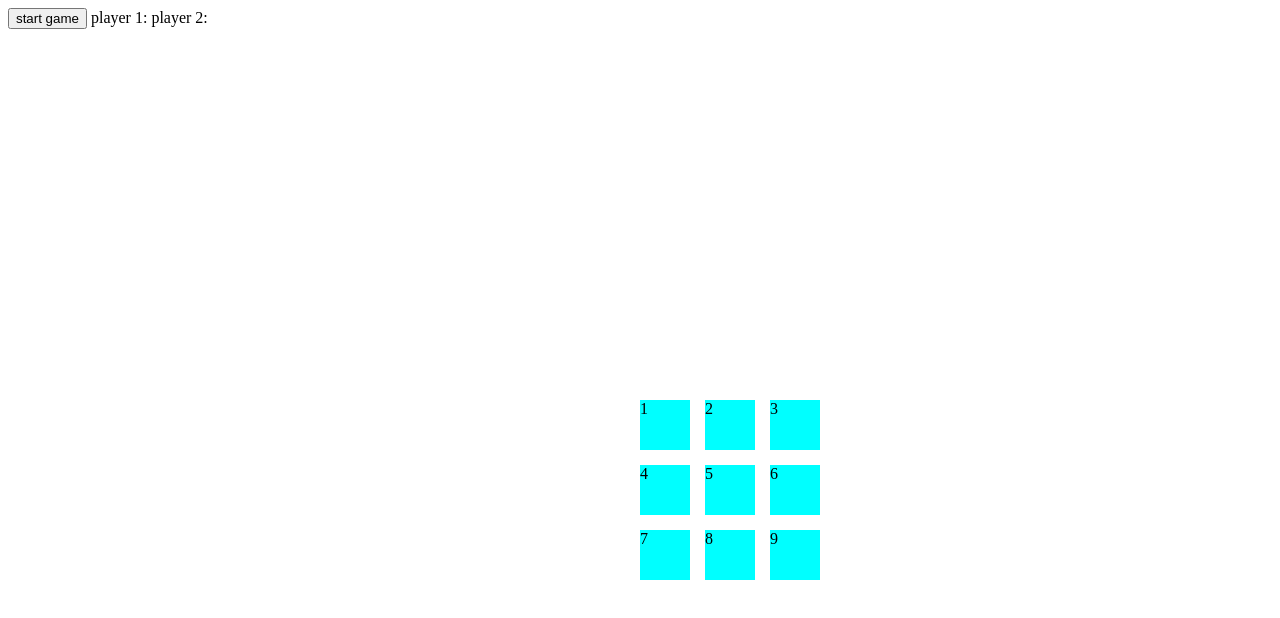
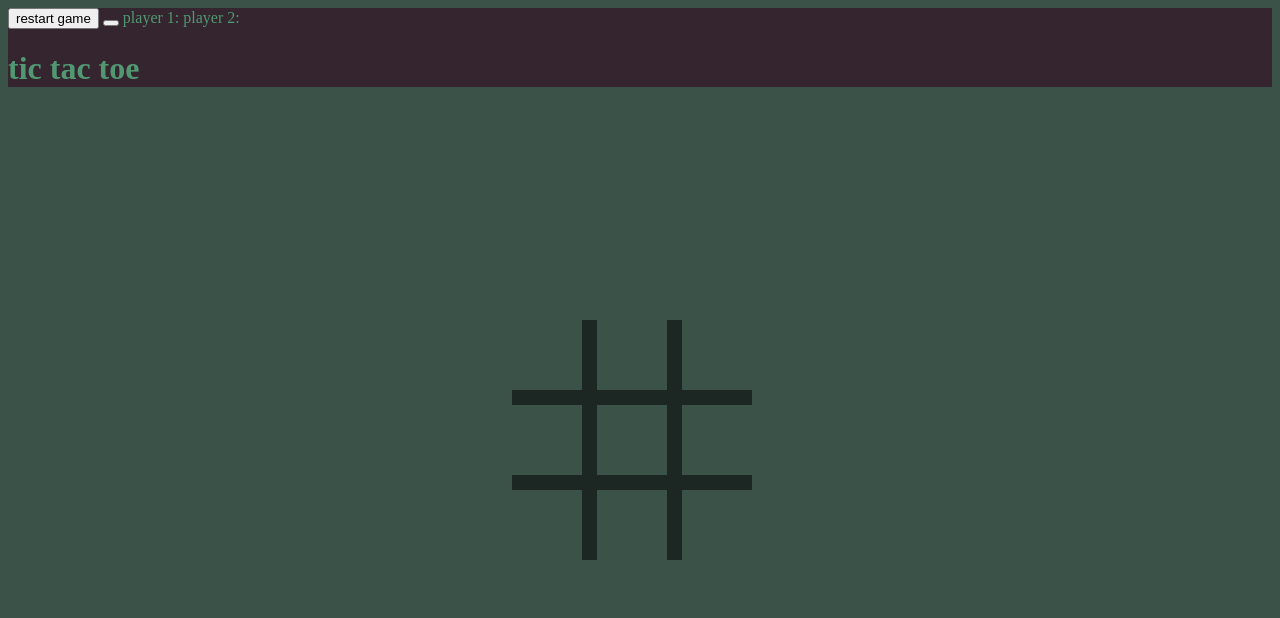
Before and after one commit to tictactoe12/tictac, a plain HTML site: page index.html in a window 1280 px wide. Drawn offline with Linux system fonts and the light colour scheme.

Commit message:
- add function to check win - add some style

```diff
--- a/index.html
+++ b/index.html
@@ -10,11 +10,14 @@
 <body>
     <div class="game">
         <div class="header">
-            <button>start game</button>
+            <button>restart game</button>
+            <button></button>
             <span>player 1: </span>
             <span>player 2: </span>
+            <h1>tic tac toe</h1>
         </div>
         <div id='board' class="board">
+
 
         </div>
 
--- a/script.js
+++ b/script.js
@@ -1,30 +1,49 @@
-let arr = [['1','2','3'],['4','5','6'],['7','8','9']];
+// let arr = [['1','2','3'],['4','5','6'],['7','8','9']];
 let board = document.getElementById('board');
 let players = ['x','o']
+let arr = []
+let recovery = []
+let player = 'x'
+// let winTable = [[0, 1, 2],[3, 4, 5],[6, 7, 8],[0, 3, 6],[1, 4, 7],[2, 5, 8],[0, 4, 8],[2, 4, 6]];
+
+for (i=0; i<9;i++){
+    let elem = document.createElement('div')
+    elem.className = 'cell';
+    board.appendChild(elem);
+    elem.id = i
+    elem.onclick = click
+}
+function click (event) {
+    let v = event.target;
+    let id = event.target.id
+    arr[id] = player
+    recovery.push(id)
+    v.innerText = player;
+    v.classList.add('check');
+    check()
+    player=='x'? player = 'o': player = 'x'
+}
 
 
-for(i of arr){
-    for (n of i){
-        let elem = document.createElement('div')
-        elem.innerText = n
-        elem.className = 'cell';
-        board.appendChild(elem)
-        elem.onclick = click
+
+let winTable = [[0, 1, 2],[3, 4, 5],[6, 7, 8],[0, 3, 6],[1, 4, 7],[2, 5, 8],[0, 4, 8],[2, 4, 6]];
+function check(){
+    for(i of winTable){
+        let temp = []
+        temp.push(arr[i[0]])
+        temp.push(arr[i[1]])
+        temp.push(arr[i[2]])
+        if(temp.every((element) => element == player)){
+        console.log(player + 'win');
     }
-}
+}}
 
-let player = 'x'
-function click (event) {
-    let v = event.target;
-    v.innerText = player
-    v.classList.add('check')
-    if(player == 'x'){
-        player = 'o'
-    }else{
-        player = 'x'
-    }
-}
 
-function win(){
 
-}
+// let a = arr[i[0]]
+// let b = arr[i[1]]
+// let c = arr[i[2]]
+// if(!a || !b|| !c){
+// }else if(a==b && b==c){
+//     console.log(player +' win');
+// }
--- a/style.css
+++ b/style.css
@@ -1,17 +1,27 @@
+body{
+    background-color: #3b5249;
+    color: #519872;
+}
 .board{
 
     display: grid;
     grid-gap: 15px;
     grid-template-columns: repeat(3,1fr);
     position: absolute;
-    top: 50%;
-    left: 50%;
-
+    background-color: #1c2723;
+    top: 40%;
+    left: 40%;
+}
+.header{
+    background-color: #34252F;
 }
 .cell{
-    height: 50px;
-    width: 50px;
-    background-color: aqua;
+    height: 70px;
+    width: 70px;
+    background-color: #3b5249;
+    font-size: 50px;
+    display: grid;
+    text-align: center;
 
 }
 .check{
```
